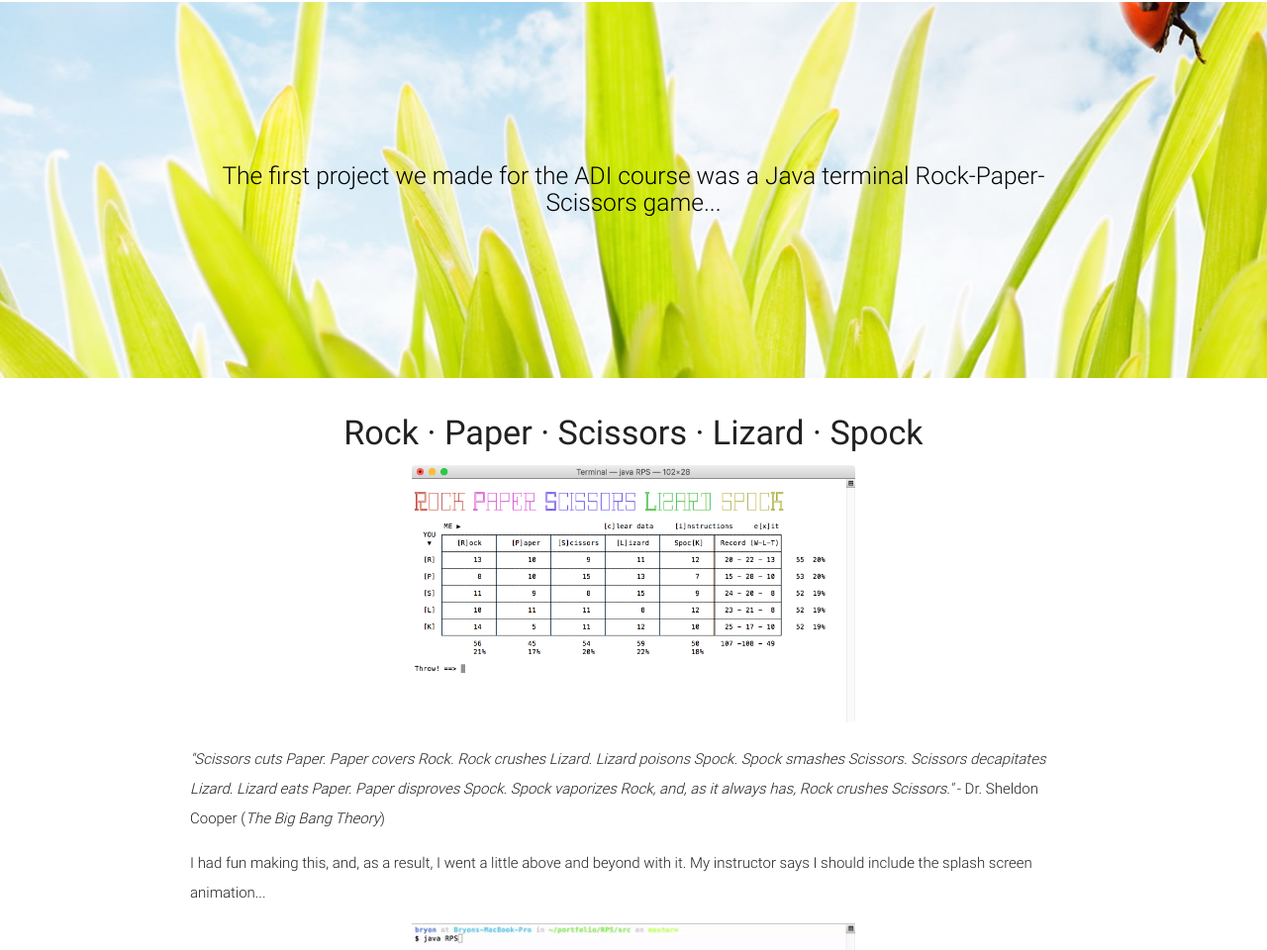
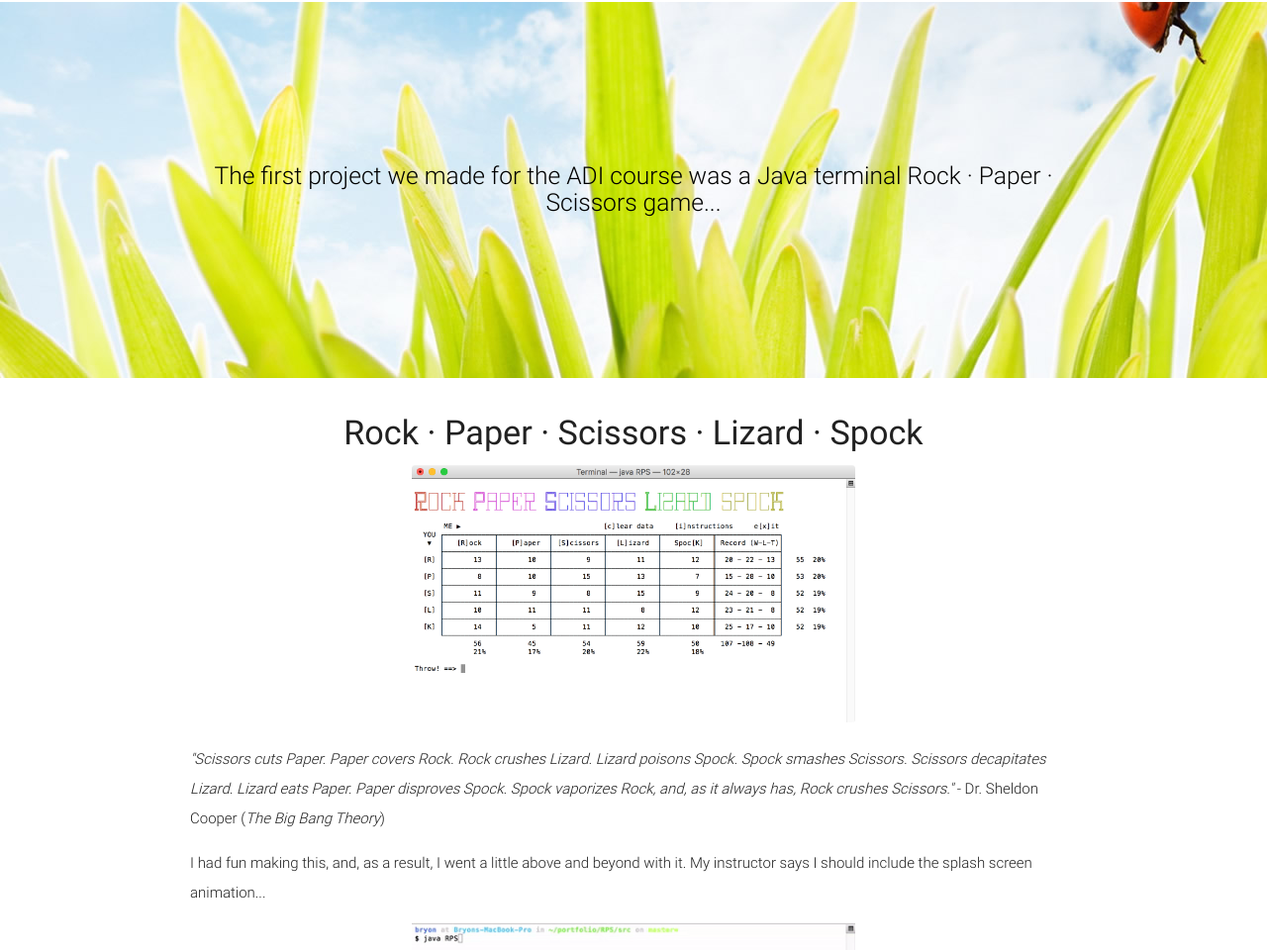
Before and after one commit to bryonnicoson/bryonnicoson.github.io, a plain HTML site: page index.html in a window 1280 px wide. Shown: the part 1427-2387 px from the top of the page at 99% size. Drawn offline with nearby package versions, Linux system fonts and the light colour scheme.

Commit message:
inline css text color

```diff
--- a/index.html
+++ b/index.html
@@ -103,7 +103,7 @@
     <div class="section no-pad-bot">
       <div class="container">
         <div class="row center">
-          <h5 class="header col s12 light"><font color="black">The first project we made for the ADI course was a Java terminal Rock-Paper-Scissors game...</font></h5>
+          <h5 class="header col s12 light"><font color="black">The first project we made for the ADI course was a Java terminal Rock &middot; Paper &middot; Scissors game...</font></h5>
         </div>
       </div>
     </div>
```
